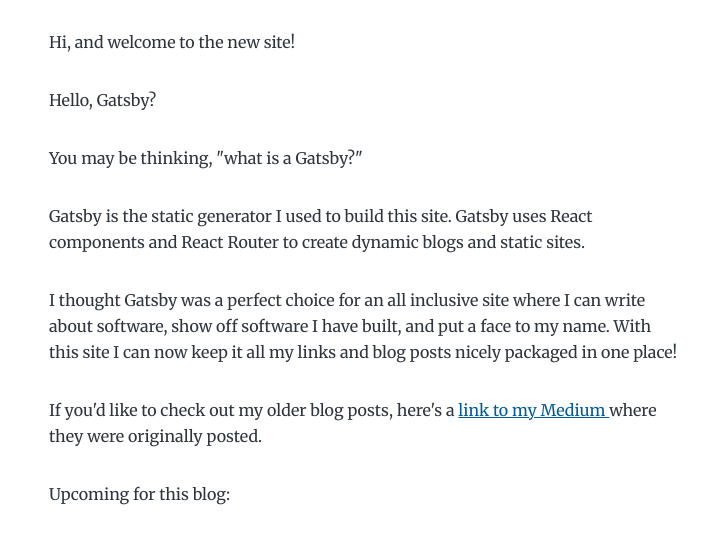
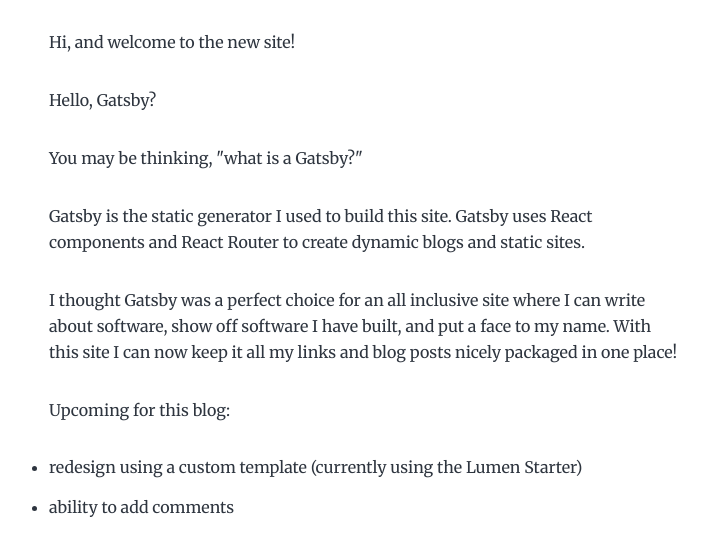
Before and after one commit to rachel-moonrocks/blog-site-2, a Gatsby site: page /2017-02-16-hello-world/ in a window 1280 px wide. Shown: the part 211-747 px from the top of the page, without its empty margins (275-987 px from the left). Built offline with nearby package versions, Linux system fonts and the light colour scheme; Gatsby itself is replaced by a stand-in of ours.

Commit message:
Remove link to non existent blog

```diff
--- a/content/blog/2017-02-16-hello-world/index.md
+++ b/content/blog/2017-02-16-hello-world/index.md
@@ -17,8 +17,6 @@
 
 I thought Gatsby was a perfect choice for an all inclusive site where I can write about software, show off software I have built, and put a face to my name. With this site I can now keep it all my links and blog posts nicely packaged in one place!
 
-If you'd like to check out my older blog posts, here's a <a href="https://medium.com/@r_munoz" target="_blank"> link to my Medium </a> where they were originally posted.
-
 Upcoming for this blog:
   * redesign using a custom template (currently using the Lumen Starter)
   * ability to add comments
```
